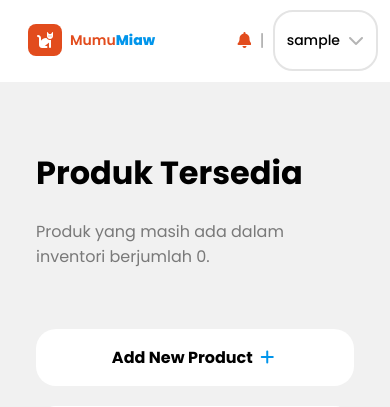
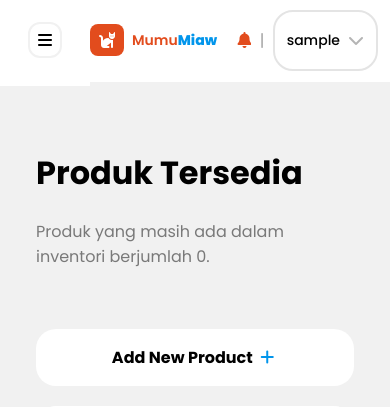
Before and after one commit to muhammadfawwazarshadsaid/task2_inventori, a Django app: page / in a window 390 px wide. Shown: the top 407 px of the page. Run offline with Django 4.2, Linux system fonts and the light colour scheme; the visitor is signed in with stand-in values (Sample User, id 1); data that the repository does not hold is empty; some libraries are stand-ins or nearby versions.

Commit message:
tambah bars mobile ver"

```diff
--- a/main/templates/base.html
+++ b/main/templates/base.html
@@ -26,6 +26,11 @@
         }
     }
         @media screen and (max-width:948px){
+        .menu-icon{
+            padding: 28px;
+            background-color: #ffffff;
+        }
+
         .padding{
             padding-top:32px;
         }
@@ -40,7 +45,7 @@
             padding: 20px;
             position: fixed;
             width: 100%;
-            justify-content: center;
+            justify-content: space-between;
         }
         p.name{
             color: #E24C1D;
@@ -56,7 +61,6 @@
             display: flex;
             height: 100%;
             width: 100%;
-            padding-left: 28px;
         }
 
         .menu{
@@ -220,6 +224,9 @@
     }
 
         @media screen and (min-width:948px) {
+        .menu-icon{
+            width: 0%;
+        }
         .padding{
             padding:60px;
             justify-content: center;
--- a/main/templates/main.html
+++ b/main/templates/main.html
@@ -6,6 +6,9 @@
 <body>
     <div class="padding">
     <nav class="fullnav">
+        <div class="menu-icon">
+            <i class="fa fa-bars" aria-hidden="true" style="background-color: #ffffff; padding: 8px; border-radius: 12px; border-width: 2px; border-style: solid; border-color: rgb(241,241,241);" ></i>
+        </div>
         <div class="logo">
             <!-- <img src="https://th.bing.com/th/id/R.6ad0fe976be696c1e6804c26a0b24e0c?rik=JF21H%2feXmlfXnQ&riu=http%3a%2f%2fmudvex.com%2fwp-content%2fuploads%2f2019%2f10%2flogo-12.png&ehk=H7KtZPbx18fPDvYg3nX7AfQ7vWFeNpZ9RcNSdNRKKrI%3d&risl=&pid=ImgRaw&r=0" alt="logo-brand"> -->
             <i class="fa-solid fa-cat" style="color: #ffffff; padding: 8px; border-radius: 8px; background-color: #e24c1d; margin-right: 8px;"></i>
@@ -66,7 +69,7 @@
                                 <a href="{% url 'main:decrement_amount' item.pk %}" style="display: flex; align-items: center; justify-content: center; background-color: #ffffff; text-decoration: none; padding: 8px;">
                                     <i class="fa fa-minus" aria-hidden="true" style="color: #0195eb; background-color: #ffffff; padding: 4px; border-radius: 2px; text-decoration: none; border-style: none; border-color: #0195eb;"></i>
                                 </a>
-                                <p class="table-content">{{ item.amount }}</p>
+                                <p class="table-content" style="width: 100%;">{{ item.amount }}</p>
                                 <a href="{% url 'main:increment_amount' item.pk %}" style="display: flex; align-items: center; justify-content: center; background-color: #ffffff; text-decoration: none; padding: 8px;">
                                     <i class="fa fa-plus" aria-hidden="true" style="color: #0195eb; background-color: #ffffff; padding: 4px; border-radius: 2px; text-decoration: none; border-style: none; border-color: #0195eb;"></i>
                                 </a>
@@ -75,10 +78,10 @@
                             <td style="display: flex; flex-direction: row; justify-content: center; align-items: center;">
                                 <div class="action-group" style="padding-inline: 8px; padding-block: 16px; border-radius: 20px; background-color: #ffffff; display: flex; flex-direction: row;">
                                     <a href="{% url 'main:delete_product' item.pk %}" style="display: flex; align-items: center; justify-content: center; background-color: white;">
-                                        <i class="fa fa-trash" aria-hidden="true" style="color: #e24c1d; background-color: #ffd7cb; border-radius: 12px; width: 20px; height: 20px; display: flex; align-items: center; justify-content: center; padding: 12px; margin: 8px;"></i>
+                                        <i class="fa fa-trash" aria-hidden="true" style="color: #e24c1d; background-color: #ffd7cb; border-radius: 12px; width: 20px; height: 20px; display: flex; align-items: center; justify-content: center; padding: 4px; margin: 8px;"></i>
                                     </a>
                                     <a href="{% url 'main:edit_product' item.pk %}" style="display: flex; align-items: center; justify-content: center; background-color: white;">
-                                        <i class="fa fa-edit" aria-hidden="true" style="color: #ffffff; background-color: #0195eb; border-radius: 12px; width: 20px; height: 20px; display: flex; align-items: center; justify-content: center; padding: 12px; margin: 8px;"></i>
+                                        <i class="fa fa-edit" aria-hidden="true" style="color: #ffffff; background-color: #0195eb; border-radius: 12px; width: 20px; height: 20px; display: flex; align-items: center; justify-content: center; padding: 4px; margin: 8px;"></i>
                                     </a>
                                 </div>
                             </td>
```
